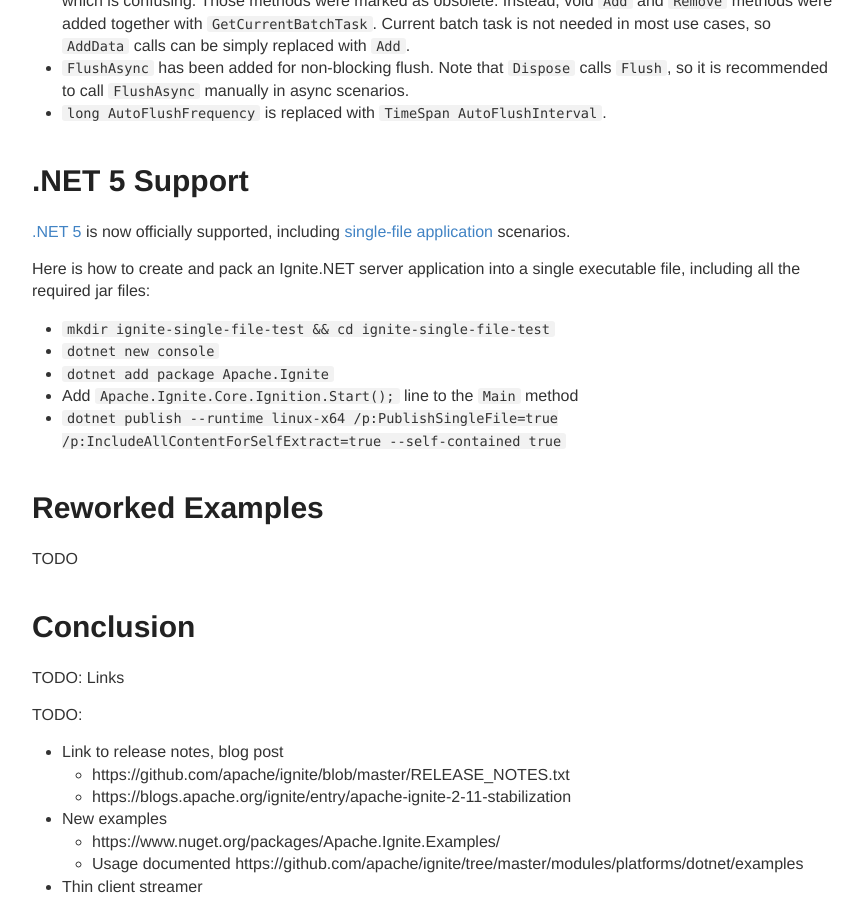
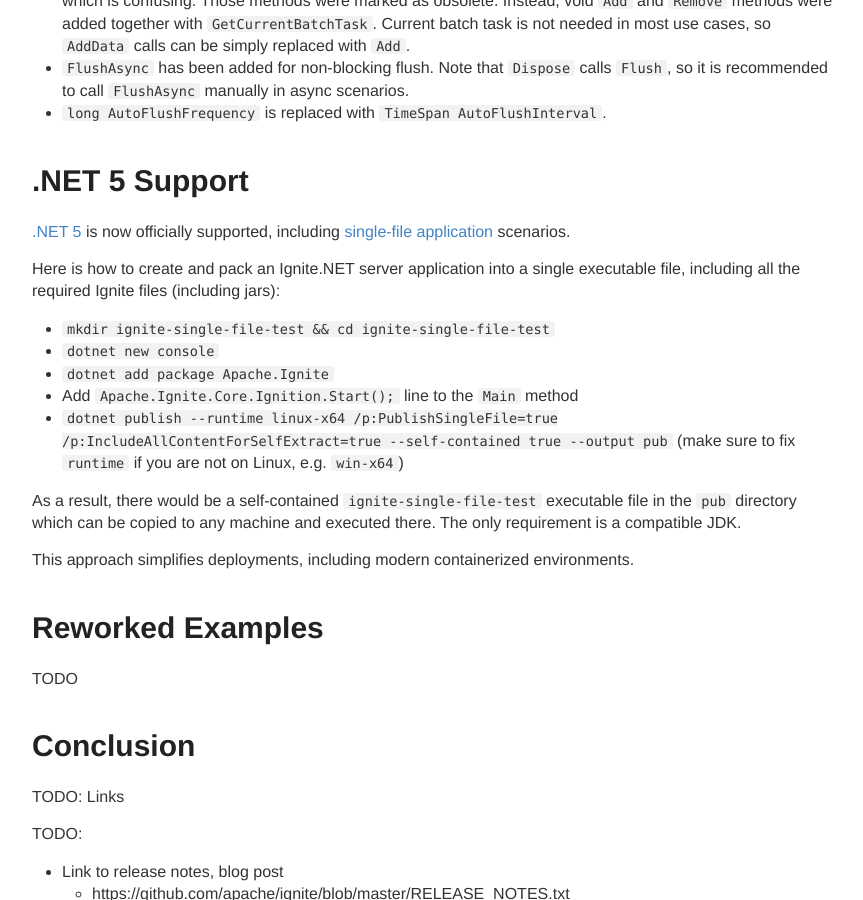
Before and after one commit to ptupitsyn/ptupitsyn.github.io, a Jekyll site: the page built from _posts/2021-09-21-Whats-New-In-Ignite-Net-2.11.md, in a window 1280 px wide and 900 px high, scrolled down 1036 px. Shown: the whole window, without its empty margins (203-1066 px from the left). Built offline with Jekyll 4.4.1, drawn with Linux system fonts in a browser that asks for light colours; comment, search, counter and statistics services are not loaded.

Commit message:
wip .NET 5

```diff
--- a/_posts/2021-09-21-Whats-New-In-Ignite-Net-2.11.md
+++ b/_posts/2021-09-21-Whats-New-In-Ignite-Net-2.11.md
@@ -48,12 +48,16 @@
 
 [.NET 5](https://dotnet.microsoft.com/download/dotnet/5.0) is now officially supported, including [single-file application](https://docs.microsoft.com/en-us/dotnet/core/deploying/single-file) scenarios.
 
-Here is how to create and pack an Ignite.NET server application into a single executable file, including all the required jar files:
+Here is how to create and pack an Ignite.NET server application into a single executable file, including all the required Ignite files (including jars):
 * `mkdir ignite-single-file-test && cd ignite-single-file-test`
 * `dotnet new console`
 * `dotnet add package Apache.Ignite`
 * Add `Apache.Ignite.Core.Ignition.Start();` line to the `Main` method
-* `dotnet publish --runtime linux-x64 /p:PublishSingleFile=true /p:IncludeAllContentForSelfExtract=true --self-contained true`
+* `dotnet publish --runtime linux-x64 /p:PublishSingleFile=true /p:IncludeAllContentForSelfExtract=true --self-contained true --output pub` (make sure to fix `runtime` if you are not on Linux, e.g. `win-x64`)
+
+As a result, there would be a self-contained `ignite-single-file-test` executable file in the `pub` directory which can be copied to any machine and executed there. The only requirement is a compatible JDK.
+
+This approach simplifies deployments, including modern containerized environments.
 
 # Reworked Examples
 TODO
```
